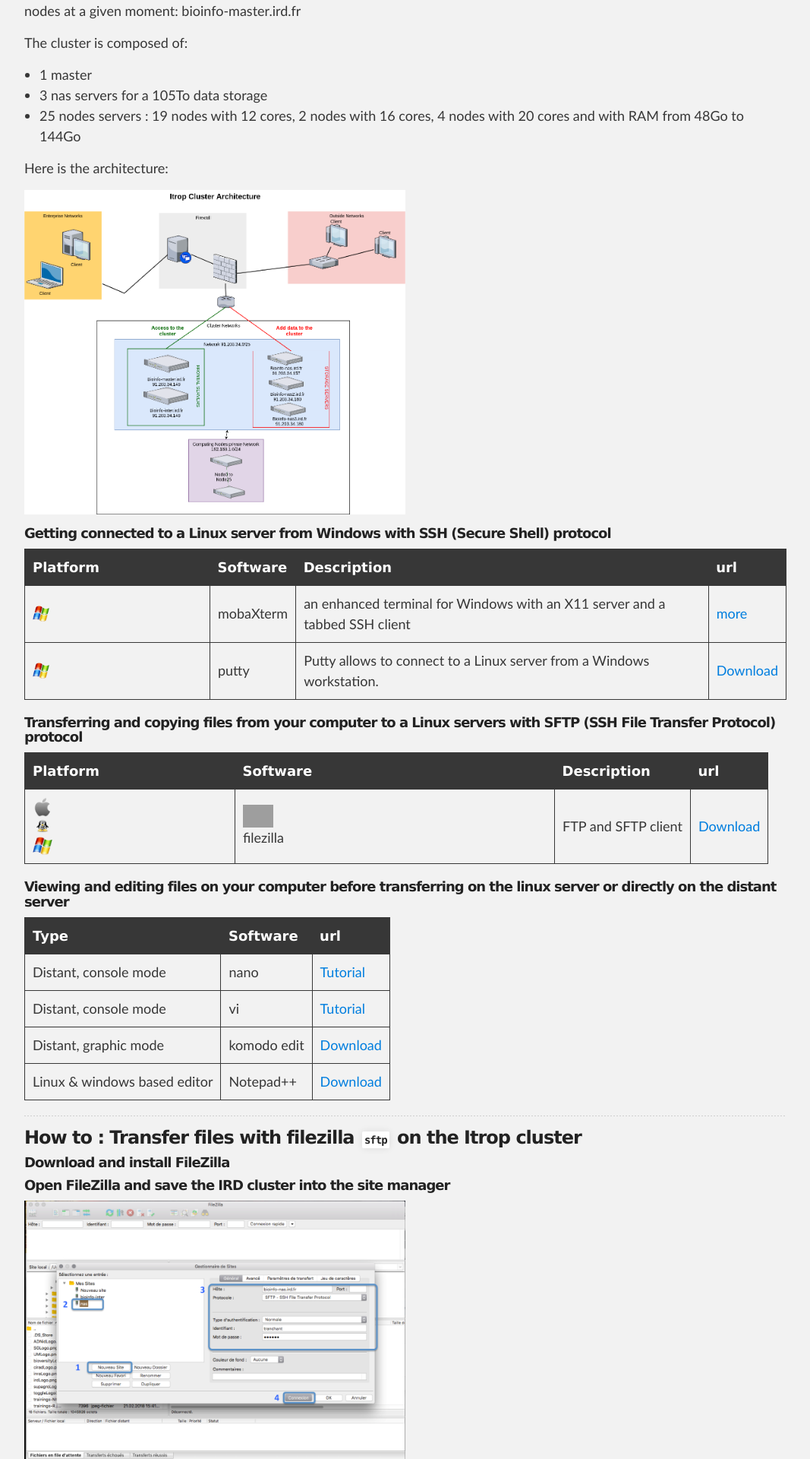
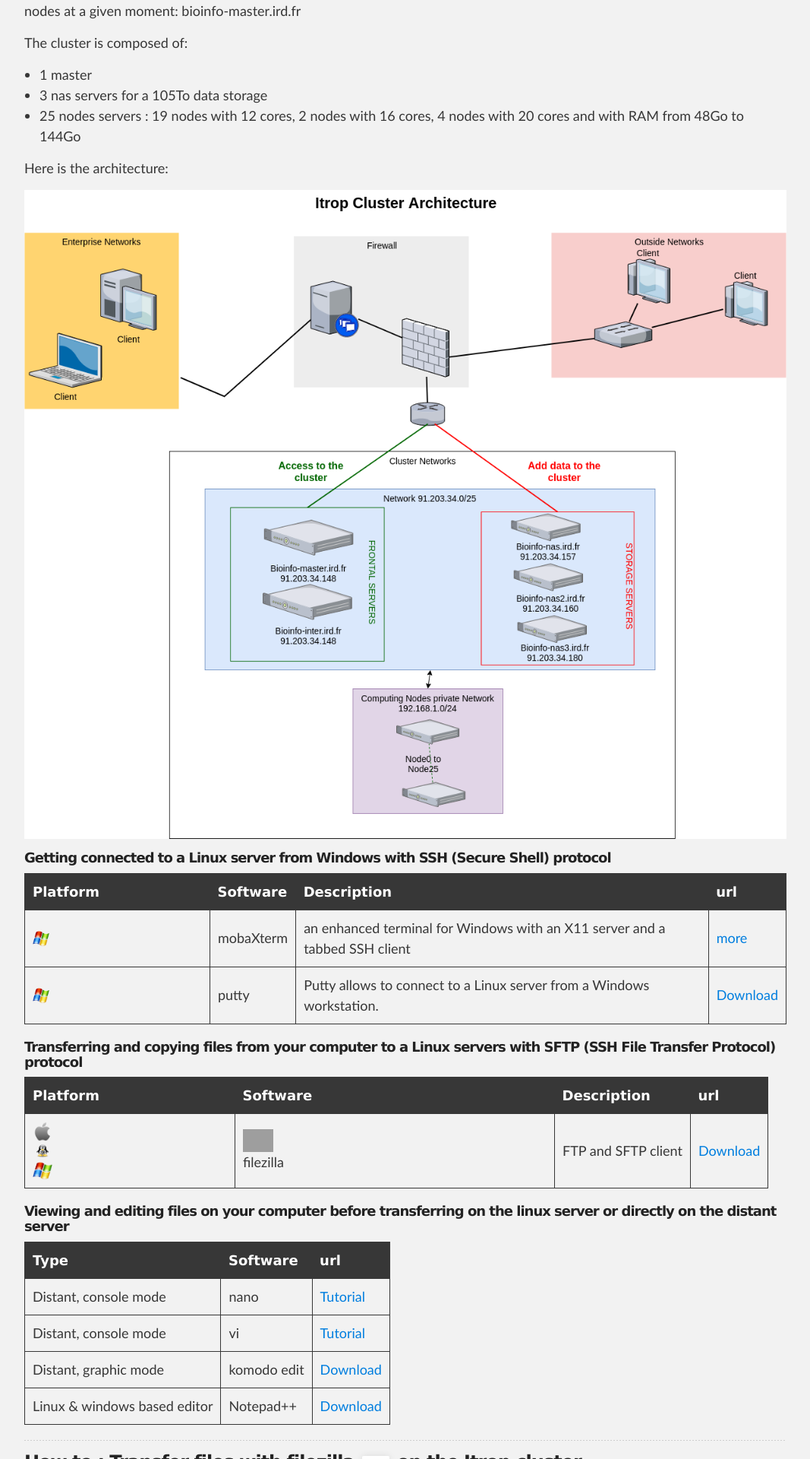
Before and after one commit to SouthGreenPlatform/trainings, a Jekyll site: the page built from _pages/hpc/hpchowto.md, in a window 1280 px wide. Shown: the part 1117-3037 px from the top of the page at 76% size, without its empty margins (106-1173 px from the left). Built offline with Jekyll 4.4.1, drawn with Linux system fonts in a browser that asks for light colours; nearby versions of some CDN libraries.

Commit message:
Update hpchowto.md

```diff
--- a/_pages/hpc/hpchowto.md
+++ b/_pages/hpc/hpchowto.md
@@ -52,7 +52,7 @@
 
 Here is the architecture:
 
-<img width="50%" class="img-responsive" src="{{ site.url }}/images/schema_cluster_160119.png"/>
+<img width="100%" class="img-responsive" src="{{ site.url }}/images/schema_cluster_160119.png"/>
 
 ##### Getting connected to a Linux server from Windows with SSH (Secure Shell) protocol
 
```
